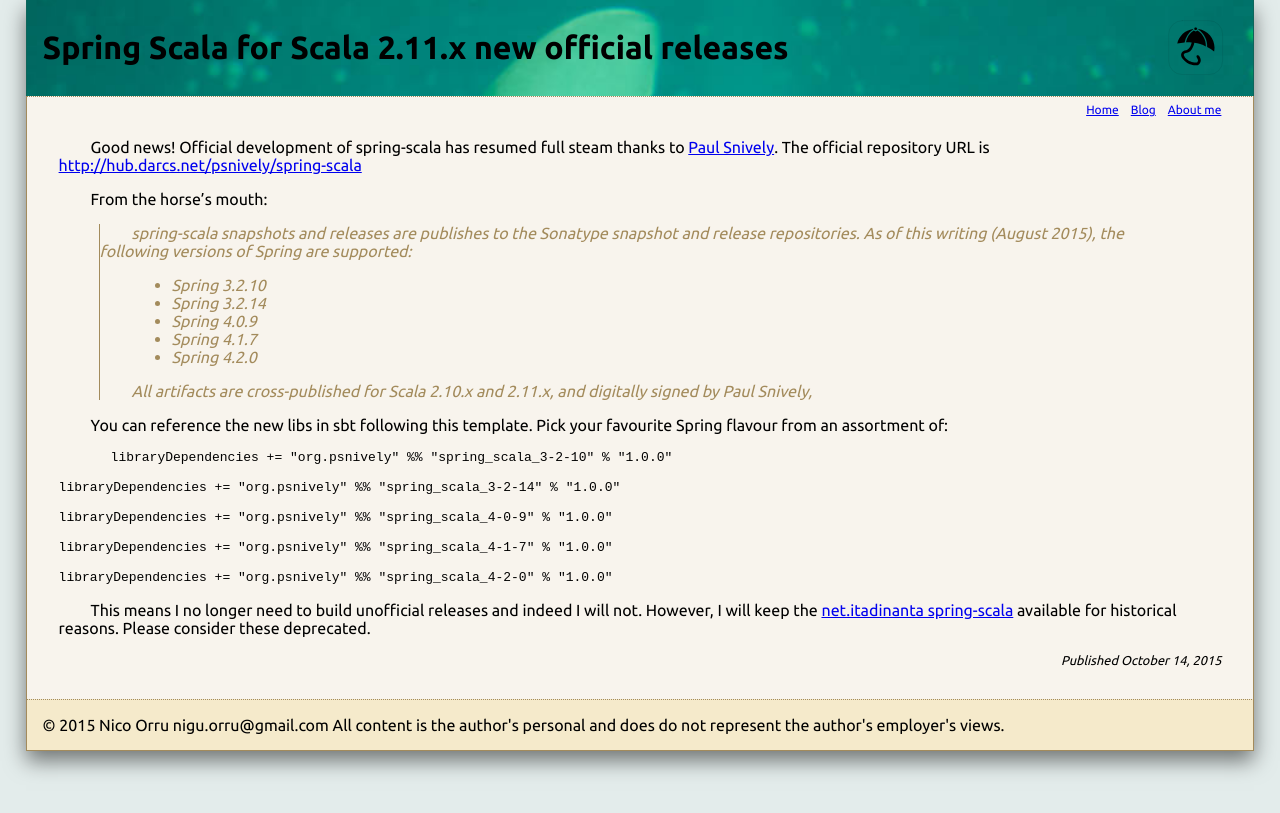
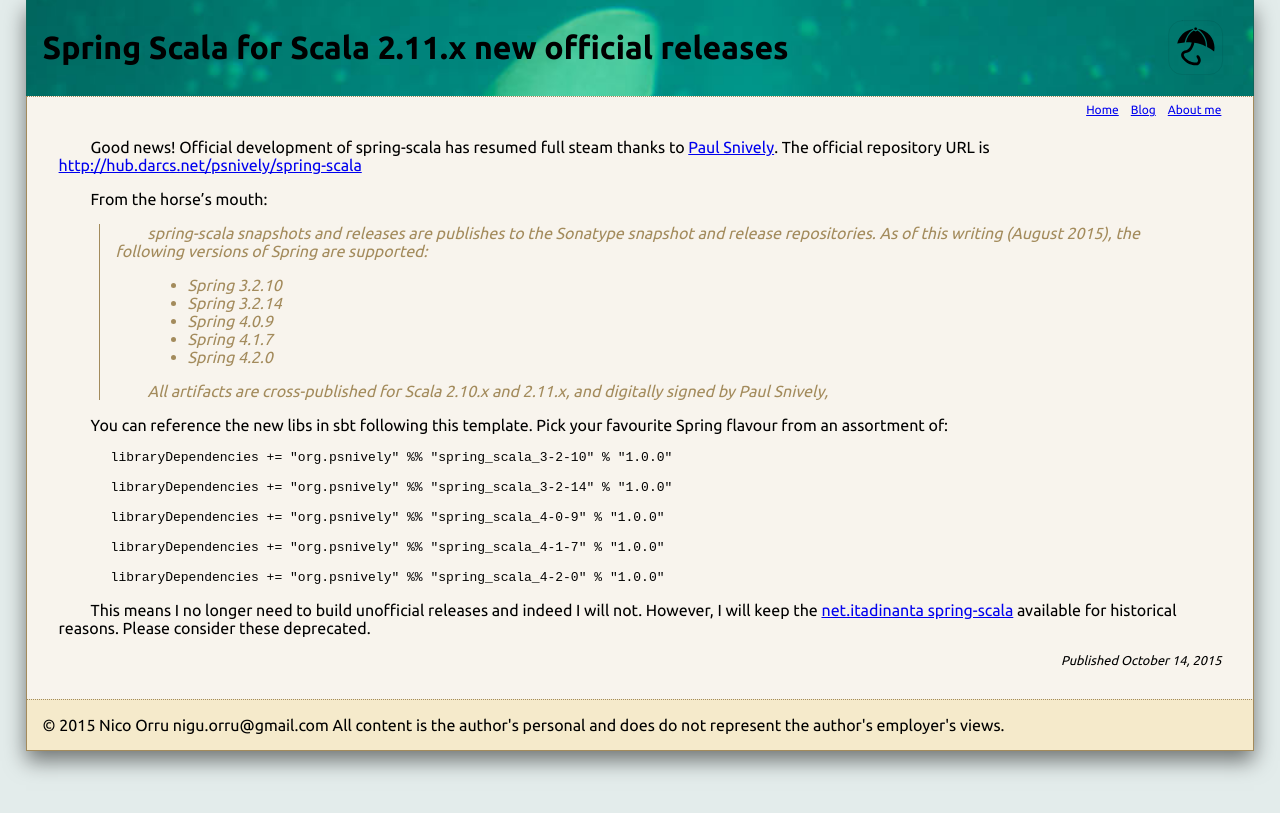
Before and after one commit to itadinanta/itadinanta.github.io, a Jekyll site: the page built from _posts/2015-10-14-scala-spring-new-maintainer.md, in a window 1280 px wide. Shown: the top 813 px of the page. Built offline with Jekyll 4.4.1, drawn with Linux system fonts in a browser that asks for light colours.

Commit message:
Alignment tweaks css

```diff
--- a/css/default.css
+++ b/css/default.css
@@ -93,9 +93,10 @@ blockquote {
 	border-style: none none none solid;
 	border-width: 1pt;
 	border-color: #A38B5C;
+	padding-left: 1em;
 }
 
-pre code {
+pre {
 	margin-left: 4em;
 }
 
```
